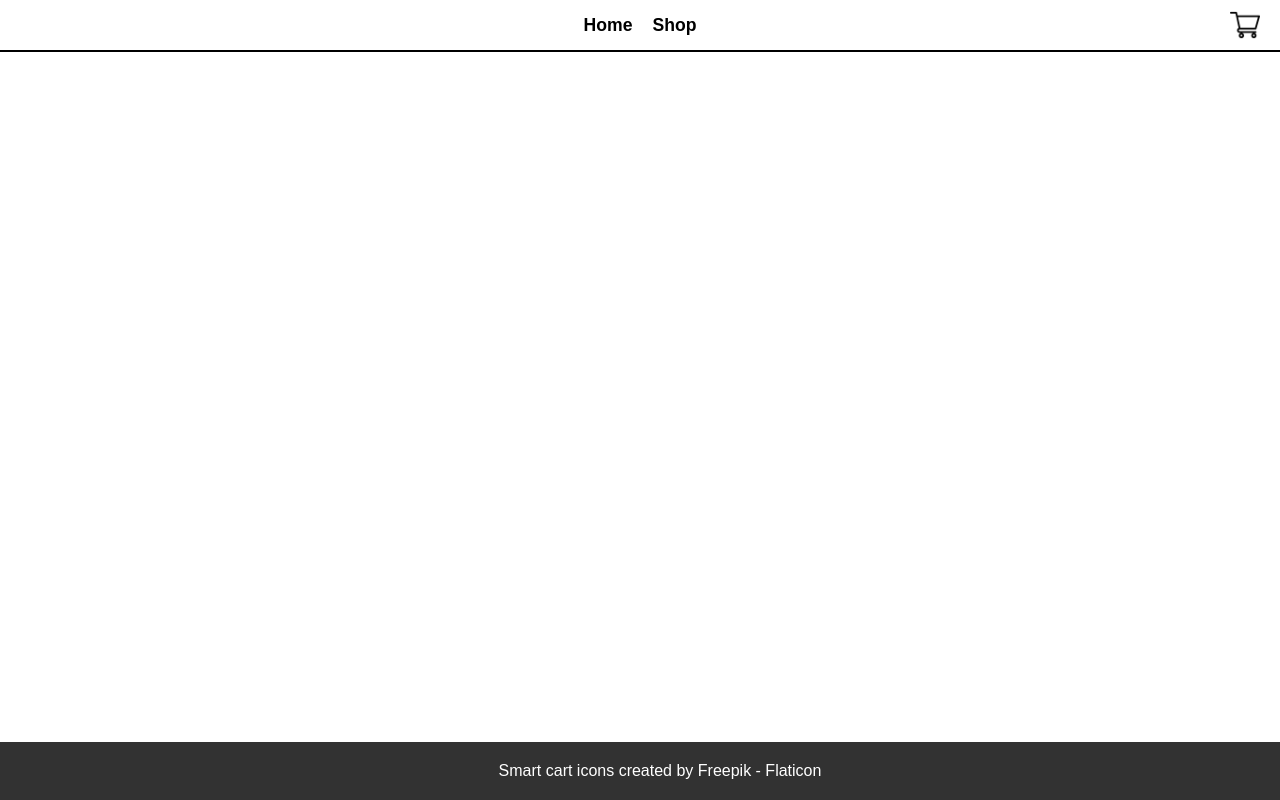
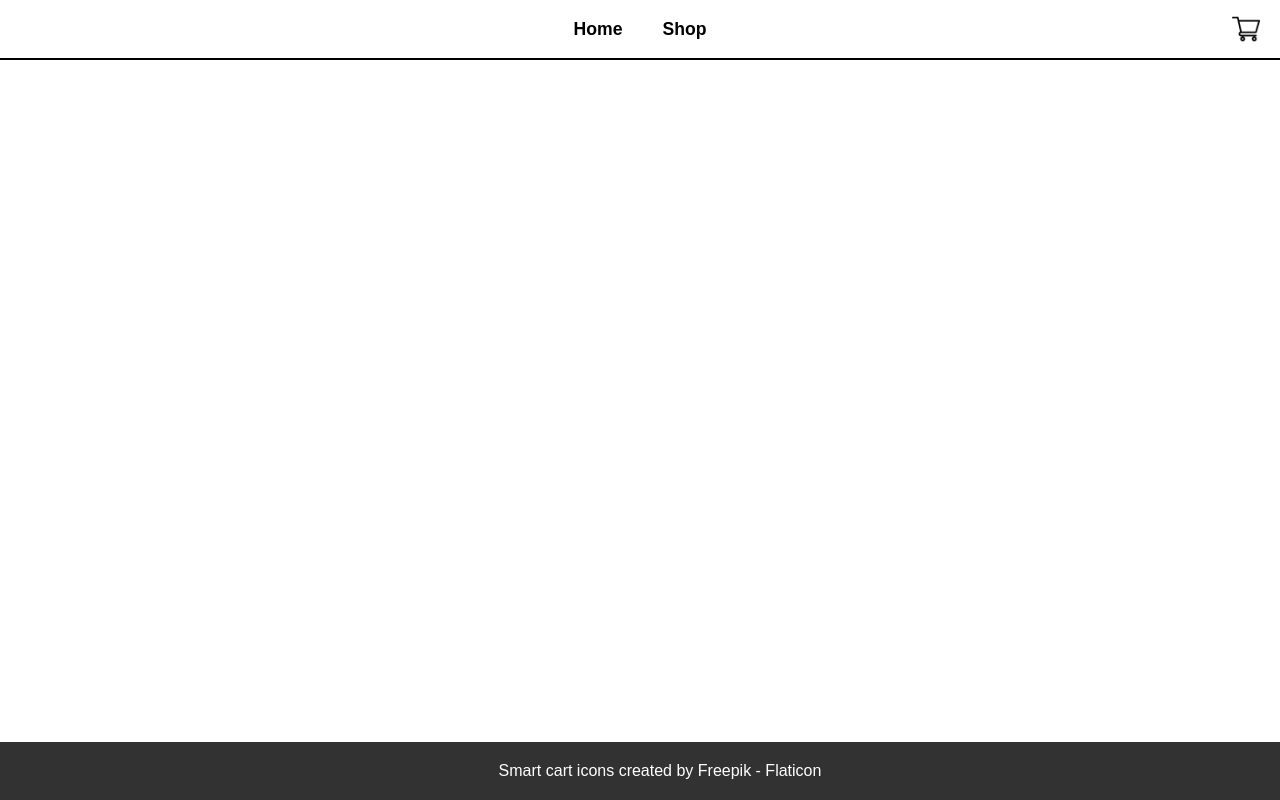
Before and after one commit to Wyrden44/odin-shopping-cart, a React (Vite) app: page / in a window 1280 px wide. Built offline with nearby package versions, Linux system fonts and the light colour scheme; no server answers.

Commit message:
Add interactivity to links

```diff
--- a/src/styles/index.css
+++ b/src/styles/index.css
@@ -13,7 +13,7 @@
     display: grid;
     grid-template-columns: repeat(3, 1fr);
 
-    padding: 10px 20px;
+    padding: 15px 20px;
     border-bottom: 2px solid black;
 }
 
@@ -25,9 +25,31 @@
     display: flex;
     justify-content: center;
     align-items: center;
-    gap: 20px;
+    gap: 40px;
 
     list-style-type: none;
+}
+
+.links > li {
+    position: relative;
+}
+
+.links > li::after {
+    position: absolute;
+    bottom: 0;
+    transform: translateY(0.1rem);
+    left: 0;
+    content: "";
+    width: 100%;
+    height: 2px;
+    background-color: black;
+    opacity: 0;
+
+    transition: opacity 0.3s;
+}
+
+.links > li:hover::after {
+    opacity: 1;
 }
 
 .links > li > * {
@@ -49,8 +71,8 @@
 }
 
 #cart-img {
-    width: 30px;
-    height: 30px;
+    width: 28px;
+    height: 28px;
 }
 
 /* end nav */
```
